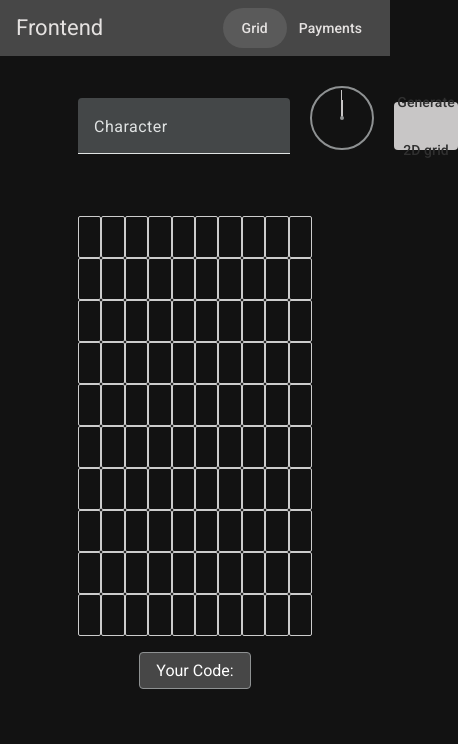
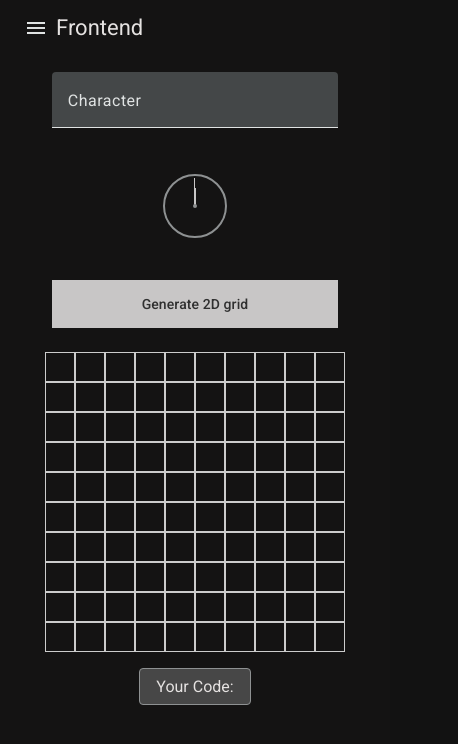
Before and after one commit to pedrofalcaokk/full-stack-exercise-1, an Angular app in the folder frontend/: page / in a window 390 px wide. Shown: the top 744 px of the page, 458 px wide, since content can reach past the window. Built offline with nearby package versions, Linux system fonts and the light colour scheme; no server answers.

Commit message:
make the application responsive to most screen sizes

```diff
--- a/frontend/src/app/app.component.html
+++ b/frontend/src/app/app.component.html
@@ -1,8 +1,25 @@
+<mat-sidenav-container>
+    <mat-sidenav #sidenav mode="over">
+        <mat-nav-list>
+            <a mat-list-item routerLink="/" (click)="sidenav.close()">Grid</a>
+            <a mat-list-item routerLink="/payments" (click)="sidenav.close()">Payments</a>
+        </mat-nav-list>
+    </mat-sidenav>
+
+    <mat-sidenav-content>
         <mat-toolbar class="nav-bar">
+            <button mat-icon-button (click)="sidenav.toggle()" class="menu-button">
+                <mat-icon>menu</mat-icon>
+            </button>
             <span>Frontend</span>
             <span class="spacer"></span>
-    <button mat-button routerLink="/" routerLinkActive="active" [routerLinkActiveOptions]="{exact: true}">Grid</button>
+            <div class="desktop-menu">
+                <button mat-button routerLink="/" routerLinkActive="active"
+                    [routerLinkActiveOptions]="{exact: true}">Grid</button>
                 <button mat-button routerLink="/payments" routerLinkActive="active">Payments</button>
+            </div>
         </mat-toolbar>
 
         <router-outlet></router-outlet>
+    </mat-sidenav-content>
+</mat-sidenav-container>
--- a/frontend/src/app/app.component.scss
+++ b/frontend/src/app/app.component.scss
@@ -1,13 +1,33 @@
+mat-sidenav-container {
+    height: 100vh;
+}
+
+mat-sidenav {
+    width: 250px;
+}
+
+.nav-bar {
+    position: sticky;
+    top: 0;
+    z-index: 1000;
+}
+
 .spacer {
     flex: 1 1 auto;
 }
 
-.mat-toolbar {
-    .active {
-        background-color: rgba(255, 255, 255, 0.1);
+.menu-button {
+    display: none;
+
+    @media (max-width: 768px) {
+        display: block;
     }
 }
 
-.nav-bar {
-    background-color: var(--mat-sys-primary-container);
+.desktop-menu {
+    display: block;
+
+    @media (max-width: 768px) {
+        display: none;
+    }
 }
--- a/frontend/src/app/app.component.ts
+++ b/frontend/src/app/app.component.ts
@@ -1,15 +1,30 @@
-import { Component } from '@angular/core';
-import { RouterOutlet, RouterLink, RouterLinkActive } from '@angular/router';
+import { Component, ViewChild } from '@angular/core';
+import { MatButtonModule } from '@angular/material/button';
+import { MatIconModule } from '@angular/material/icon';
+import { MatSidenav, MatSidenavModule } from '@angular/material/sidenav';
+import { MatListModule } from '@angular/material/list';
 import { MatToolbarModule } from '@angular/material/toolbar';
-import { MatButtonModule } from '@angular/material/button';
+import { RouterLink, RouterLinkActive, RouterOutlet } from '@angular/router';
 
 @Component({
     selector: 'app-root',
     standalone: true,
-    imports: [RouterOutlet, RouterLink, RouterLinkActive, MatToolbarModule, MatButtonModule],
+    imports: [
+        RouterOutlet,
+        RouterLink,
+        RouterLinkActive,
+        MatToolbarModule,
+        MatButtonModule,
+        MatIconModule,
+        MatSidenav,
+        MatSidenavModule,
+        MatListModule,
+    ],
     templateUrl: './app.component.html',
     styleUrl: './app.component.scss'
 })
+
 export class AppComponent {
     title = 'frontend';
+    @ViewChild('sidenav') sidenav!: MatSidenav;
 }
--- a/frontend/src/app/components/grid/grid.component.scss
+++ b/frontend/src/app/components/grid/grid.component.scss
@@ -1,62 +1,101 @@
 .container {
-    padding: 20px;
-    width: 60%;
+    padding: 16px;
+    max-width: 1200px;
     margin: 0 auto;
-    min-height: 100vh;
 }
 
 .header-fields {
     display: flex;
+    gap: 16px;
+    align-items: flex-start;
     justify-content: space-between;
-    align-items: center;
-    padding-bottom: 20px;
-    height: 100px;
-    margin-bottom: 20px;
-    gap: 20px;
+    margin: 0 200px 24px 200px;
+
+    @media (min-width: 769px) and (max-width: 1024px) {
+        margin: 0 100px 24px 100px;
+    }
+
+    @media (max-width: 768px) {
+        flex-direction: column;
+        align-items: stretch;
+        margin: 0 0 24px 0;
+    }
+}
+
+.bias-control {
+    display: flex;
+    align-items: flex-start;
+    gap: 16px;
+    height: 56px;
 
     mat-form-field {
-        margin-bottom: -1.25em;
+        width: 180px;
+
+        ::ng-deep {
+            input.mat-mdc-input-element {
+                text-align: left;
+            }
+        }
     }
 
-    .generate-button {
-        min-height: 48px;
-        line-height: 48px;
-        padding: 0 24px;
-        border-radius: 4px;
-        font-size: 14px;
-        font-weight: 500;
+    @media (min-width: 769px) and (max-width: 1024px) {
+        mat-form-field {
+            width: 150px;
+        }
+    }
+
+    @media (max-width: 768px) {
+        width: 80%;
+        margin: 0 auto;
+        justify-content: space-between;
+        height: auto;
+
+        mat-form-field {
+            width: 100%;
+        }
     }
 }
 
 .grid {
-    display: flex;
-    flex-direction: column;
-    width: 100%;
-}
+    overflow-x: auto;
+    margin: 0 -16px;
+    padding: 0 16px;
 
     .row {
         display: flex;
-    width: 100%;
-}
+        justify-content: center;
 
         .cell {
-    width: 10%;
-    height: 40px;
-    border: 1px solid #ccc;
-    border-radius: 2px;
+            min-width: 32px;
+            height: 32px;
             display: flex;
             align-items: center;
             justify-content: center;
+            border: 1px solid #ccc;
+
+            @media (max-width: 480px) {
+                min-width: 28px;
+                height: 28px;
+                font-size: 14px;
+            }
+        }
+    }
 }
 
-.bias-control {
-    display: flex;
-    align-items: center;
-    gap: 12px;
+.generate-button {
+    width: 180px;
+    height: 48px;
+    border-radius: 0;
+    margin-top: 4px;
+
+    @media (min-width: 769px) and (max-width: 1024px) {
+        width: 150px;
     }
 
-.cooldown-indicator {
-    display: flex;
-    align-items: center;
-    gap: 4px;
+    @media (max-width: 768px) {
+        width: 80%;
+        margin: 0 auto;
+        display: block;
+        height: 48px;
     }
+}
--- a/frontend/src/app/components/payments/payments.component.html
+++ b/frontend/src/app/components/payments/payments.component.html
@@ -72,7 +72,7 @@
                 </mat-cell>
             </ng-container>
 
-            <mat-header-row *matHeaderRowDef="displayedColumns"></mat-header-row>
+            <mat-header-row *matHeaderRowDef="displayedColumns; sticky: true"></mat-header-row>
             <mat-row *matRowDef="let row; columns: displayedColumns;"></mat-row>
         </mat-table>
     </div>
--- a/frontend/src/app/components/payments/payments.component.scss
+++ b/frontend/src/app/components/payments/payments.component.scss
@@ -1,70 +1,107 @@
-@use '../../../theme-colors' as colors;
-
 .container {
-    padding: 20px;
-    width: 60%;
+    padding: 24px;
     margin: 0 auto;
-    min-height: 100vh;
+    max-width: 1200px;
+    width: 90%;
+    box-sizing: border-box;
 }
 
 .paymentForm {
     display: flex;
-    align-items: center;
     gap: 16px;
-    margin-top: 40px;
+    margin: 24px 0;
+    max-width: 800px;
+
+    @media (max-width: 768px) {
+        flex-direction: column;
+        width: 100%;
+        max-width: 100%;
+    }
 
     mat-form-field {
-        margin-bottom: 0;
+        width: 300px;
+
+        @media (max-width: 768px) {
+            width: 100%;
+        }
     }
 
     .addButton {
         height: 56px;
-        margin-top: -20px;
+        width: 300px;
         border-radius: 4px;
-        font-size: large;
+
+        @media (max-width: 768px) {
+            width: 100%;
+            margin-top: 8px;
+        }
+    }
+}
+
+.table-container {
+    overflow-x: auto;
+    margin: 16px 0;
+    max-height: 65vh;
+    overflow-y: auto;
+
+    @media (max-width: 768px) {
+        max-height: 500px;
+    }
+
+    mat-table {
+        width: 100%;
+        background-color: var(--mat-sys-primary-container);
+    }
+
+    .mat-header-row {
+        position: sticky;
+        top: 0;
+        z-index: 100;
+        background: var(--mat-sys-primary-container);
+        // Add these properties for better stickiness
+        min-height: 48px;
+        border-bottom: 1px solid rgba(0, 0, 0, 0.12);
+    }
+
+    .mat-column-name {
+        min-width: 120px;
+        flex: 1;
+    }
+
+    .mat-column-amount {
+        min-width: 80px;
+        flex: 0.5;
+        text-align: center;
+    }
+
+    .mat-column-code {
+        min-width: 80px;
+        flex: 0.5;
+        text-align: center;
+    }
+
+    .mat-column-gridValues {
+        min-width: 240px;
+        flex: none;
     }
 }
 
 .mini-grid {
     display: grid;
-    grid-template-columns: repeat(10, 15px);
-    grid-template-rows: repeat(10, 15px);
+    grid-template-columns: repeat(10, 16px);
     gap: 1px;
-    padding: 2px;
-}
+    //background: #e0e0e0;
+    padding: 4px;
+    width: fit-content;
+    margin: 0 auto;
 
-.grid-cell {
-    display: flex;
-    align-items: center;
-    justify-content: center;
-    font-size: 10px;
-    border: 1px solid var(--mat-sys-outline);
-    width: 100%;
-    height: 100%;
-}
-
-mat-table {
-    width: 100%;
-    background-color: var(--mat-sys-primary-container);
-    border: 1px solid var(--mat-sys-outline);
-}
-
-.mat-column-gridValues {
-    min-width: 160px;
-    padding: 4px;
-}
-
-.mat-mdc-cell,
-.mat-mdc-header-cell {
-    text-align: center;
-    justify-content: center;
-}
-
-.table-container {
-    max-height: 600px;
-    overflow: auto;
-
-    mat-table {
-        width: 100%;
+    .grid-cell {
+        font-size: 12px;
+        height: 16px;
+        width: 16px;
+        display: flex;
+        align-items: center;
+        justify-content: center;
+        background: var(--mat-sys-outline);
     }
 }
```
Lines whose indentation alone changed are shown as unchanged.
